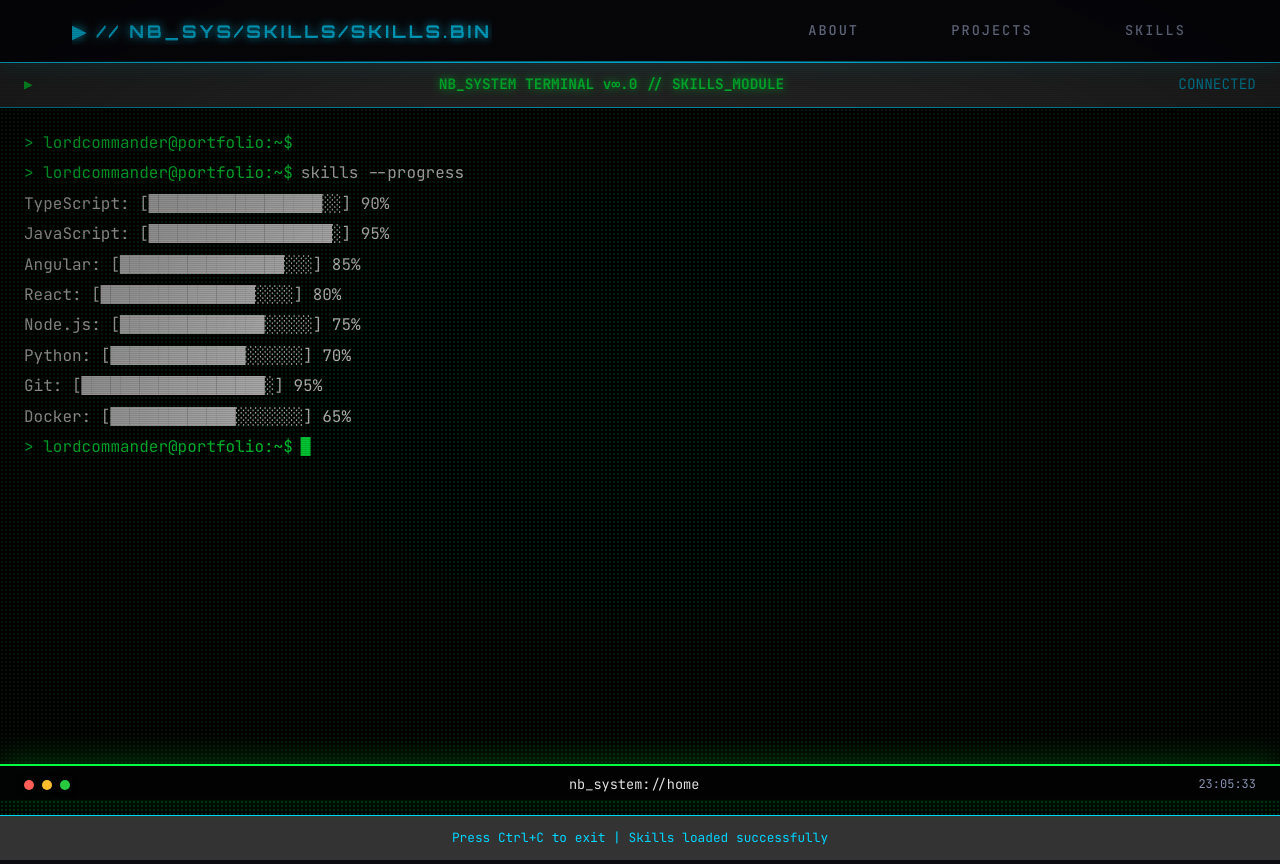
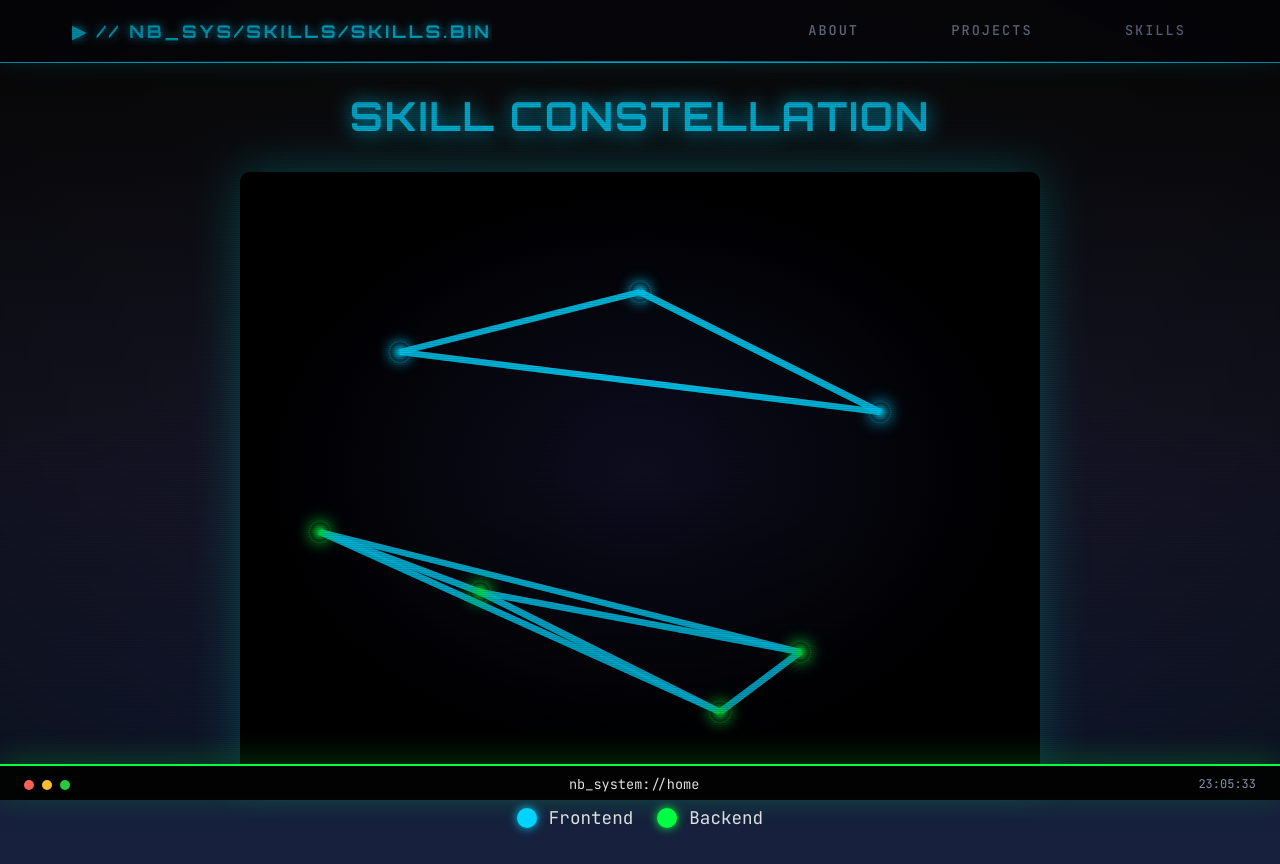
Before and after one commit to NicoButter/portfolio_2026, an Angular app: page /skills in a window 1280 px wide. Built offline with nearby package versions, Linux system fonts and the light colour scheme.

Commit message:
feat: redesign skills section to display skills as a constellation with connections and enhanced styling

```diff
--- a/src/app/features/skills/skills.html
+++ b/src/app/features/skills/skills.html
@@ -1,64 +1,39 @@
-<section class="terminal-page">
-  <div class="terminal-simulator">
-    <!-- Terminal Header -->
-    <div class="terminal-header">
-      <span class="terminal-icon">▶</span>
-      <span class="terminal-title">NB_SYSTEM TERMINAL v∞.0 // SKILLS_MODULE</span>
-      <span class="terminal-status">CONNECTED</span>
+<section class="skills-constellation">
+  <h2 class="constellation-title">Skill Constellation</h2>
+  <div class="night-sky">
+    <svg class="connections" viewBox="0 0 100 100" preserveAspectRatio="none">
+      @for (skill of skills(); track skill.name; let i = $index) {
+        @for (conn of skill.connections; track conn) {
+          <line
+            [attr.x1]="skill.x"
+            [attr.y1]="skill.y"
+            [attr.x2]="skills()[conn].x"
+            [attr.y2]="skills()[conn].y"
+            class="connection-line"
+          />
+        }
+      }
+    </svg>
+    @for (skill of skills(); track skill.name; let i = $index) {
+      <div
+        class="skill-star"
+        [style.left.%]="skill.x"
+        [style.top.%]="skill.y"
+        [style.box-shadow]="getGlowStyle(skill)"
+        [title]="skill.name + ': ' + skill.level + '%'"
+        [class]="skill.category.toLowerCase()"
+      >
+        <div class="star-glow"></div>
+        <span class="skill-percentage">{{ skill.level }}%</span>
+      </div>
+    }
+  </div>
+  <div class="legend">
+    <div class="legend-item">
+      <span class="legend-color frontend"></span> Frontend
     </div>
-
-    <!-- Terminal Content -->
-    <div class="terminal-content">
-      <div class="terminal-output">
-        <!-- Initial Prompt -->
-        <div class="terminal-line">
-          <span class="prompt">lordcommander@portfolio:~$</span>
-          @if (!commandExecuted()) {
-            <span class="command">skills --progress</span>
-            <span class="cursor">█</span>
-          }
-        </div>
-
-        <!-- Executed Command -->
-        @if (commandExecuted()) {
-          <div class="terminal-line">
-            <span class="prompt">lordcommander@portfolio:~$</span>
-            <span class="command">skills --progress</span>
-          </div>
-        }
-
-        <!-- Loading Animation -->
-        @if (commandExecuted() && skills()[0].animatedLevel === 0) {
-          <div class="terminal-line">
-            <span class="output">Loading skills data...</span>
-            <span class="loading-dots">...</span>
-          </div>
-        }
-
-        <!-- Skills Progress Bars -->
-        @for (skill of skills(); track skill.name) {
-          <div class="terminal-line">
-            @if (skill.animatedLevel > 0) {
-              <span class="output">
-                {{ skill.name }}: [{{ generateProgressBar(skill.animatedLevel) }}] {{ skill.animatedLevel }}%
-              </span>
-            }
-          </div>
-        }
-
-        <!-- Completion Message -->
-        @if (commandExecuted() && skills()[skills().length - 1].animatedLevel === skills()[skills().length - 1].level) {
-          <div class="terminal-line">
-            <span class="prompt">lordcommander@portfolio:~$</span>
-            <span class="cursor">█</span>
-          </div>
-        }
-      </div>
-    </div>
-
-    <!-- Terminal Footer -->
-    <div class="terminal-footer">
-      <span class="footer-text">Press Ctrl+C to exit | Skills loaded successfully</span>
+    <div class="legend-item">
+      <span class="legend-color backend"></span> Backend
     </div>
   </div>
 </section>
--- a/src/app/features/skills/skills.scss
+++ b/src/app/features/skills/skills.scss
@@ -1,169 +1,143 @@
-.terminal-page {
+.skills-constellation {
   min-height: 100vh;
-  padding: 0;
-  position: relative;
+  padding: var(--spacing-lg);
   display: flex;
-  justify-content: center;
+  flex-direction: column;
   align-items: center;
+  background: linear-gradient(180deg, #0c0c0c 0%, #1a1a2e 50%, #16213e 100%);
+  color: var(--text);
 }
 
-.terminal-simulator {
-  width: 100vw;
-  height: 100vh;
-  background: #000;
-  border: none;
-  border-radius: 0;
-  box-shadow: none;
-  display: flex;
-  flex-direction: column;
-  font-family: var(--font-mono);
-  overflow: hidden;
-  position: relative;
+.constellation-title {
+  font-size: 2.5rem;
+  color: var(--neon-cyan);
+  text-shadow: 0 0 20px var(--neon-cyan);
+  margin-bottom: var(--spacing-lg);
+  font-family: var(--font-display);
 }
 
-/* CRT Vignette on entire terminal */
-.terminal-simulator::after {
-  content: '';
-  position: fixed;
-  top: 0;
-  left: 0;
-  right: 0;
-  bottom: 0;
-  background: radial-gradient(ellipse at center, transparent 0%, rgba(0, 0, 0, 0.25) 100%);
-  pointer-events: none;
-  z-index: 10;
+.night-sky {
+  position: relative;
+  width: 100%;
+  max-width: 800px;
+  height: 600px;
+  background: radial-gradient(ellipse at center, #0f0f23 0%, #000000 70%);
+  border-radius: 10px;
+  overflow: hidden;
+  box-shadow: 0 0 50px rgba(0, 255, 255, 0.3);
 }
 
-.terminal-header {
-  background: #333;
-  padding: var(--spacing-sm) var(--spacing-md);
-  border-bottom: 1px solid var(--neon-cyan);
-  display: flex;
-  justify-content: space-between;
-  align-items: center;
-  font-size: 0.9rem;
-  color: var(--text-primary);
-}
-
-.terminal-icon {
-  color: var(--neon-green);
-  font-weight: bold;
-  margin-right: var(--spacing-sm);
-}
-
-.terminal-title {
-  color: var(--neon-green);
-  font-weight: bold;
-  text-shadow: 0 0 10px var(--neon-green);
-}
-
-.terminal-status {
-  color: var(--neon-cyan);
-}
-
-.terminal-content {
-  flex: 1;
-  overflow-y: auto;
-  padding: var(--spacing-md);
-  background: #000;
-  position: relative;
-}
-
-/* CRT Pixel Grid Effect */
-.terminal-content::before {
-  content: '';
+.connections {
   position: absolute;
   top: 0;
   left: 0;
-  right: 0;
-  bottom: 0;
-  background-image:
-    radial-gradient(circle, rgba(0, 255, 65, 0.15) 1px, transparent 1px);
-  background-size: 4px 4px;
-  background-position: 0 0;
-  pointer-events: none;
+  width: 100%;
+  height: 100%;
   z-index: 1;
 }
 
-/* CRT Scanline Sweep Effect */
-.terminal-content::after {
-  content: '';
-  position: absolute;
-  top: 0;
-  left: 0;
-  right: 0;
-  bottom: 0;
-  background: linear-gradient(
-    transparent 50%,
-    rgba(0, 255, 65, 0.03) 50%
-  );
-  background-size: 100% 4px;
-  animation: scanline 0.1s linear infinite;
-  pointer-events: none;
-  z-index: 2;
+.connection-line {
+  stroke: var(--neon-cyan);
+  stroke-width: 1;
+  opacity: 0.6;
+  animation: pulse 3s ease-in-out infinite;
 }
 
-@keyframes scanline {
-  0% { transform: translateY(-100%); }
-  100% { transform: translateY(100vh); }
+@keyframes pulse {
+  0%, 100% { opacity: 0.3; }
+  50% { opacity: 0.8; }
 }
 
-.terminal-output {
-  position: relative;
-  z-index: 3;
-  font-size: 1rem;
-  line-height: 1.4;
+.skill-star {
+  position: absolute;
+  transform: translate(-50%, -50%);
+  width: 20px;
+  height: 20px;
+  border-radius: 50%;
+  cursor: pointer;
+  z-index: 2;
+  transition: transform 0.3s ease;
+
+  &:hover {
+    transform: translate(-50%, -50%) scale(1.5);
+  }
+
+  .star-glow {
+    width: 100%;
+    height: 100%;
+    border-radius: 50%;
+    animation: twinkle 2s ease-in-out infinite;
+  }
+
+  .skill-percentage {
+    position: absolute;
+    top: -25px;
+    left: 50%;
+    transform: translateX(-50%);
+    background: rgba(0, 0, 0, 0.8);
+    color: var(--neon-cyan);
+    padding: 2px 4px;
+    border-radius: 4px;
+    font-size: 0.8rem;
+    opacity: 0;
+    transition: opacity 0.3s ease;
+    pointer-events: none;
+    white-space: nowrap;
+  }
+
+  &:hover .skill-percentage {
+    opacity: 1;
+  }
 }
 
-.terminal-line {
+@keyframes twinkle {
+  0%, 100% { opacity: 0.7; transform: scale(1); }
+  50% { opacity: 1; transform: scale(1.2); }
+}
+
+.skill-star.frontend .star-glow {
+  background: radial-gradient(circle, var(--neon-cyan) 0%, transparent 70%);
+}
+
+.skill-star.backend .star-glow {
+  background: radial-gradient(circle, var(--neon-green) 0%, transparent 70%);
+}
+
+.skill-star.tools .star-glow {
+  background: radial-gradient(circle, var(--neon-purple) 0%, transparent 70%);
+}
+
+.legend {
+  display: flex;
+  gap: var(--spacing-md);
+  margin-top: var(--spacing-lg);
+}
+
+.legend-item {
   display: flex;
   align-items: center;
-  margin-bottom: 0.5rem;
+  gap: var(--spacing-sm);
+  font-size: 1.1rem;
+  color: var(--text);
 }
 
-.prompt {
-  color: var(--neon-green);
-  margin-right: 0.5rem;
+.legend-color {
+  width: 20px;
+  height: 20px;
+  border-radius: 50%;
+
+  &.frontend {
+    background: var(--neon-cyan);
+    box-shadow: 0 0 10px var(--neon-cyan);
+  }
+
+  &.backend {
+    background: var(--neon-green);
+    box-shadow: 0 0 10px var(--neon-green);
+  }
+
+  &.tools {
+    background: var(--neon-purple);
+    box-shadow: 0 0 10px var(--neon-purple);
+  }
 }
-
-.command {
-  color: var(--text-primary);
-}
-
-.cursor {
-  color: var(--neon-green);
-  animation: blink 1s infinite;
-}
-
-@keyframes blink {
-  0%, 50% { opacity: 1; }
-  51%, 100% { opacity: 0; }
-}
-
-.output {
-  color: var(--text-primary);
-  font-family: var(--font-mono);
-}
-
-.loading-dots {
-  animation: loading 1.5s infinite;
-}
-
-@keyframes loading {
-  0%, 20% { content: '.'; }
-  40% { content: '..'; }
-  60%, 100% { content: '...'; }
-}
-
-.terminal-footer {
-  background: #333;
-  padding: var(--spacing-sm) var(--spacing-md);
-  border-top: 1px solid var(--neon-cyan);
-  font-size: 0.8rem;
-  color: var(--text-secondary);
-  text-align: center;
-}
-
-.footer-text {
-  color: var(--neon-cyan);
-}
--- a/src/app/features/skills/skills.ts
+++ b/src/app/features/skills/skills.ts
@@ -3,7 +3,10 @@ import { ChangeDetectionStrategy, Component, signal, OnInit } from '@angular/cor
 interface Skill {
   name: string;
   level: number;
-  animatedLevel: number;
+  category: string;
+  x: number;
+  y: number;
+  connections: number[]; // indices of connected skills
 }
 
 @Component({
@@ -14,65 +17,27 @@ interface Skill {
 })
 export class Skills implements OnInit {
   skills = signal<Skill[]>([
-    { name: 'TypeScript', level: 90, animatedLevel: 0 },
-    { name: 'JavaScript', level: 95, animatedLevel: 0 },
-    { name: 'Angular', level: 85, animatedLevel: 0 },
-    { name: 'React', level: 80, animatedLevel: 0 },
-    { name: 'Node.js', level: 75, animatedLevel: 0 },
-    { name: 'Python', level: 70, animatedLevel: 0 },
-    { name: 'Git', level: 95, animatedLevel: 0 },
-    { name: 'Docker', level: 65, animatedLevel: 0 },
+    { name: 'TypeScript', level: 65, category: 'Frontend', x: 20, y: 30, connections: [1, 2] },
+    { name: 'JavaScript', level: 65, category: 'Frontend', x: 50, y: 20, connections: [0, 2] },
+    { name: 'Angular', level: 80, category: 'Frontend', x: 80, y: 40, connections: [0, 1] },
+    { name: 'Java', level: 80, category: 'Backend', x: 30, y: 70, connections: [4, 5, 6] },
+    { name: 'Python', level: 80, category: 'Backend', x: 70, y: 80, connections: [3, 5, 6] },
+    { name: 'Spring', level: 80, category: 'Backend', x: 10, y: 60, connections: [3, 4, 6] },
+    { name: 'Django', level: 80, category: 'Backend', x: 60, y: 90, connections: [3, 4, 5] },
   ]);
 
   commandExecuted = signal(false);
 
   ngOnInit(): void {
-    // Simular ejecución del comando después de un delay
     setTimeout(() => {
-      this.executeCommand();
+      this.commandExecuted.set(true);
     }, 1000);
   }
 
-  executeCommand(): void {
-    this.commandExecuted.set(true);
-    // Animar las barras de progreso
-    this.skills().forEach((skill, index) => {
-      setTimeout(() => {
-        this.animateSkill(index);
-      }, index * 200); // Delay escalonado
-    });
-  }
-
-  private animateSkill(index: number): void {
-    const skill = this.skills()[index];
-    const targetLevel = skill.level;
-    const duration = 1500; // ms
-    const steps = 60;
-    const increment = targetLevel / steps;
-    let current = 0;
-
-    const interval = setInterval(() => {
-      current += increment;
-      if (current >= targetLevel) {
-        current = targetLevel;
-        clearInterval(interval);
-      }
-      // Actualizar la señal
-      this.skills.update(skills => {
-        const newSkills = [...skills];
-        newSkills[index] = { ...newSkills[index], animatedLevel: Math.round(current) };
-        return newSkills;
-      });
-    }, duration / steps);
-  }
-
-  generateProgressBar(level: number): string {
-    const filled = Math.round((level / 100) * 20);
-    const empty = 20 - filled;
-    return '█'.repeat(filled) + '░'.repeat(empty);
-  }
-
-  trackBySkill(index: number, skill: Skill): string {
-    return skill.name;
+  getGlowStyle(skill: Skill): string {
+    const color = skill.category === 'Frontend' ? '#00d4ff' :
+                  skill.category === 'Backend' ? '#00ff41' : '#8000ff';
+    const size = skill.level / 5;
+    return `0 0 ${size}px ${color}`;
   }
 }
--- a/src/styles/_variables.scss
+++ b/src/styles/_variables.scss
@@ -18,6 +18,7 @@
   --neon-yellow: #ffff00;
   --neon-red: #ff0040;
   --neon-orange: #ff6600;
+  --neon-purple: #8000ff;
 
   /* Primary accent */
   --accent-primary: var(--neon-cyan);
```
